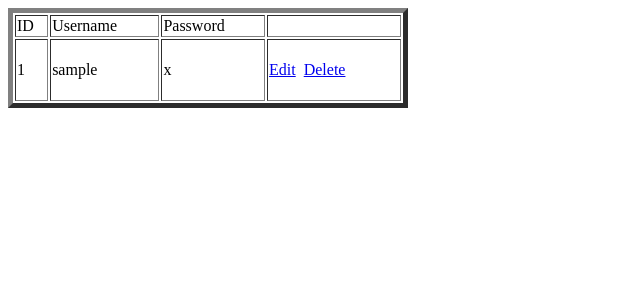
After one commit to Pranjalba-Zala-01/Python_Project_CRMS, a Django app: template templates/writer_list.html in a window 1280 px wide. The commit adds this page. Shown: the top 300 px of the page, without its empty margins (0-640 px from the left). Run offline with Django 3.2, Linux system fonts and the light colour scheme; the template is opened without the code that fills it: most values are stand-ins (such as "Sample title", 1, 10 or a date in 2020).

Commit message:
Add files via upload

```diff
--- /dev/null
+++ b/templates/writer_form.html
@@ -0,0 +1,5 @@
+<form action="" method="POST">
+    {% csrf_token %}
+    {{form}}
+    <input type="submit" name="submit"> <br/>
+</form>
--- /dev/null
+++ b/templates/writer_list.html
@@ -0,0 +1,23 @@
+<table border="5" height="100" width="400">
+    <thead class="border-bottom font-weight-bold">
+        <tr>
+            <td>ID</td>
+            <td>Username</td>
+            <td>Password</td>
+            <td></td>
+        </tr>
+    </thead>
+    <tbody>
+        {% for writer in writer_list %}
+        <tr>
+            <td>{{writer.id}}</td>
+            <td>{{writer.username}}</td>
+            <td>{{writer.password}}</td>
+            <td>
+                <a href="{% url 'writer_update' writer.id %}">Edit</a>&nbsp;
+                <a href="{% url 'writer_delete' writer.id %}">Delete</a>&nbsp;
+            </td>
+        </tr>
+        {% endfor %}
+    </tbody>
+</table>
--- a/templates/writer_page.html
+++ b/templates/writer_page.html
@@ -1,2 +1,5 @@
+
 <h1>Welcome : {{username}}</h1><br/>
+<h2>Want to add writer: <a href="writer_form">Add</a></h2><br/>
+<h2>Want to look at list of writers: <a href="writer_list">View</a></h2><br/>
 <h2>Want to logout? <a href="logout">Logout</a></h2>
```
Also changed, not shown: templates/base.html (added, +15 -0 lines).
